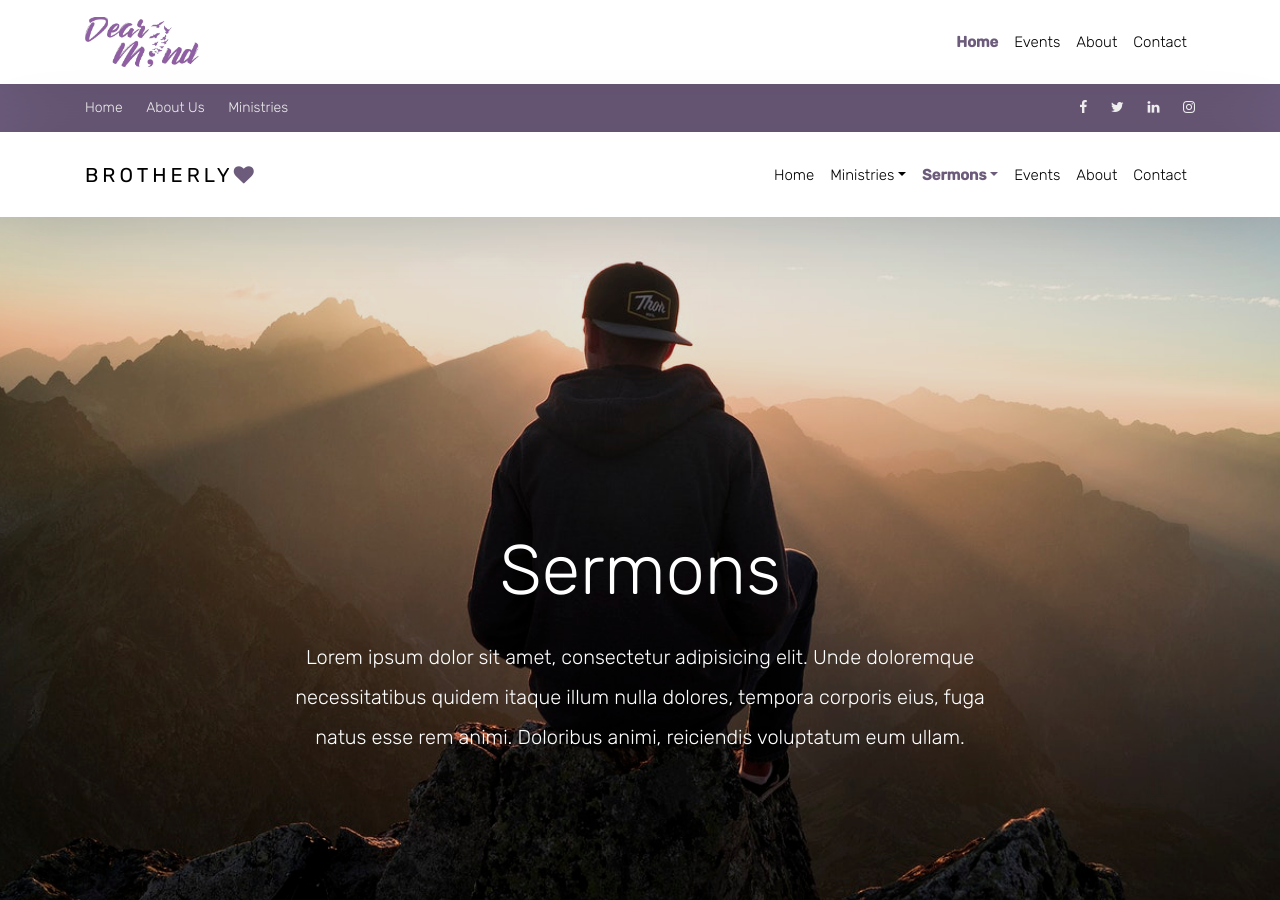
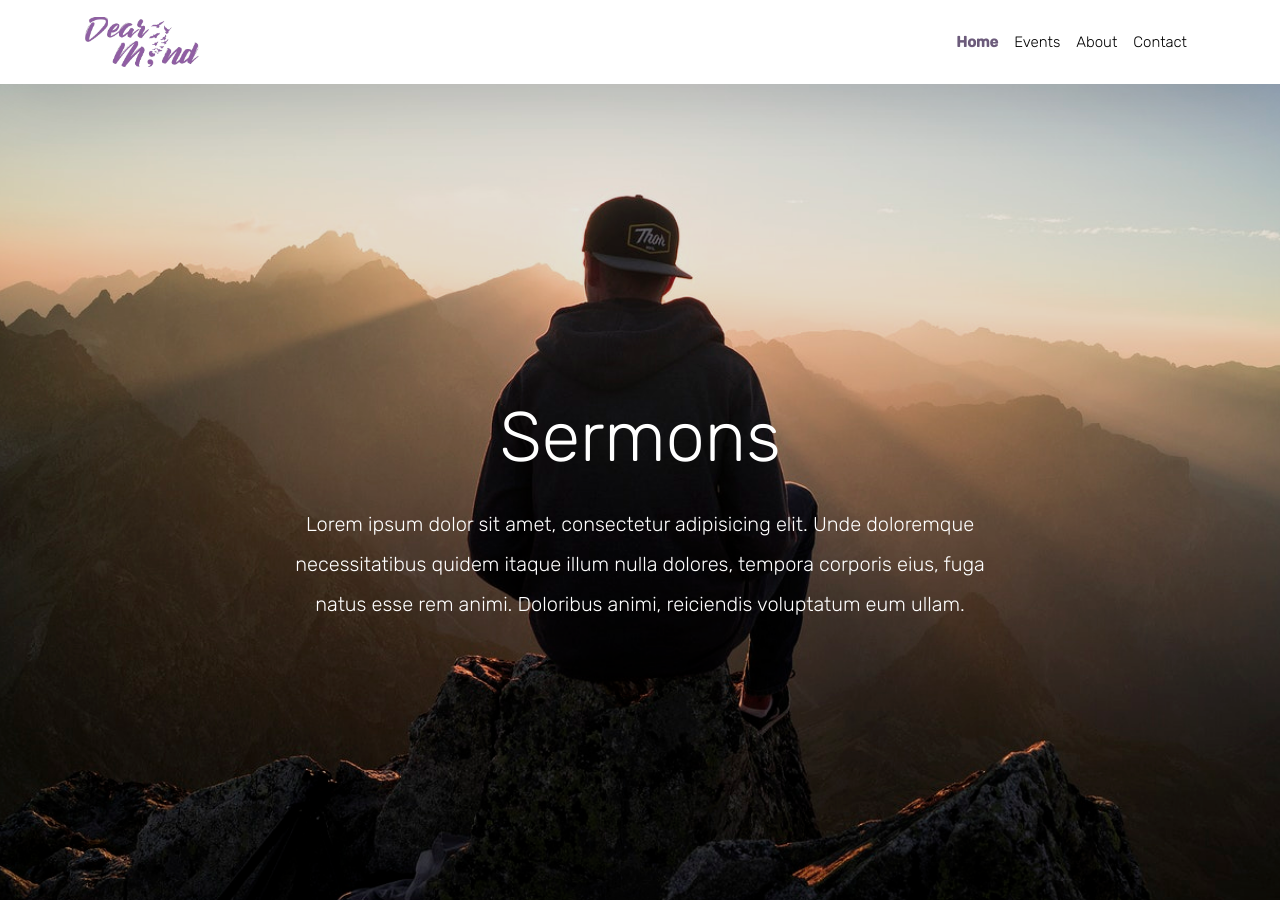
Before and after one commit to dearmind/dearmind.github.io, a Jekyll site: the page built from events.html, in a window 1280 px wide and 900 px high. Built offline with Jekyll 4.4.1, drawn with Linux system fonts in a browser that asks for light colours; some web fonts are replaced.

Commit message:
Update events.html

```diff
--- a/events.html
+++ b/events.html
@@ -3,82 +3,6 @@ layout: default
 title: Events"
 ---
 
-    <div class="wrap">
-
-    <div class="block-45">
-      <div class="container">
-        <div class="row">
-          <div class="col-md-6">
-            <ul class="block-45-list">
-              <li><a href="#">Home</a></li>
-              <li><a href="#">About Us</a></li>
-              <li><a href="#">Ministries</a></li>
-            </ul>
-          </div>
-          <div class="col-md-6 text-md-right">
-            <ul class="block-45-icons">
-              <li><a href="3"><span class="fa fa-facebook"></span></a></li>
-              <li><a href="3"><span class="fa fa-twitter"></span></a></li>
-              <li><a href="3"><span class="fa fa-linkedin"></span></a></li>
-              <li><a href="3"><span class="fa fa-instagram"></span></a></li>
-            </ul>
-          </div>
-        </div>
-      </div>
-    </div>
-    <header role="banner">
-
-      <nav class="navbar navbar-expand-lg navbar-light bg-light">
-        <div class="container">
-          <a class="navbar-brand absolute" href="index.html">Brotherly<span class="fa fa-heart text-primary"></span>  </a>
-          <button class="navbar-toggler" type="button" data-toggle="collapse" data-target="#navbarsExample05" aria-controls="navbarsExample05" aria-expanded="false" aria-label="Toggle navigation">
-            <span class="navbar-toggler-icon"></span>
-          </button>
-
-          <div class="collapse navbar-collapse navbar-light" id="navbarsExample05">
-            <ul class="navbar-nav ml-auto">
-              <li class="nav-item">
-                <a class="nav-link" href="index.html">Home</a>
-              </li>
-              <li class="nav-item dropdown">
-                <a class="nav-link dropdown-toggle" href="ministry.html" id="dropdown04" data-toggle="dropdown" aria-haspopup="true" aria-expanded="false">Ministries</a>
-                <div class="dropdown-menu" aria-labelledby="dropdown04">
-                  <a class="dropdown-item" href="ministry.html">Outreach Ministry</a>
-                  <a class="dropdown-item" href="ministry.html">Men's Ministry</a>
-                  <a class="dropdown-item" href="ministry.html">Women's Ministry</a>
-                  <a class="dropdown-item" href="ministry.html">Children's Ministry</a>
-                  <a class="dropdown-item" href="ministry.html">Youth Ministry</a>
-                </div>
-
-              </li>
-
-              <li class="nav-item dropdown active">
-                <a class="nav-link dropdown-toggle" href="sermon.html" id="dropdown05" data-toggle="dropdown" aria-haspopup="true" aria-expanded="false">Sermons</a>
-                <div class="dropdown-menu" aria-labelledby="dropdown05">
-                  <a class="dropdown-item" href="sermon.html">Daily Sermon</a>
-                  <a class="dropdown-item" href="sermon.html">Music</a>
-                  <a class="dropdown-item" href="sermon.html">Audio</a>
-                  <a class="dropdown-item" href="sermon.html">Video</a>
-                </div>
-
-              </li>
-              <li class="nav-item">
-                <a class="nav-link" href="events.html">Events</a>
-              </li>
-              <li class="nav-item">
-                <a class="nav-link" href="about.html">About</a>
-              </li>
-              <li class="nav-item">
-                <a class="nav-link" href="contact.html">Contact</a>
-              </li>
-            </ul>
-
-
-          </div>
-        </div>
-      </nav>
-    </header>
-    <!-- END header -->
 
     <section class="site-hero overlay" data-stellar-background-ratio="0.5" style="background-image: url(images/big_image_2.jpg);">
       <div class="container">
```
